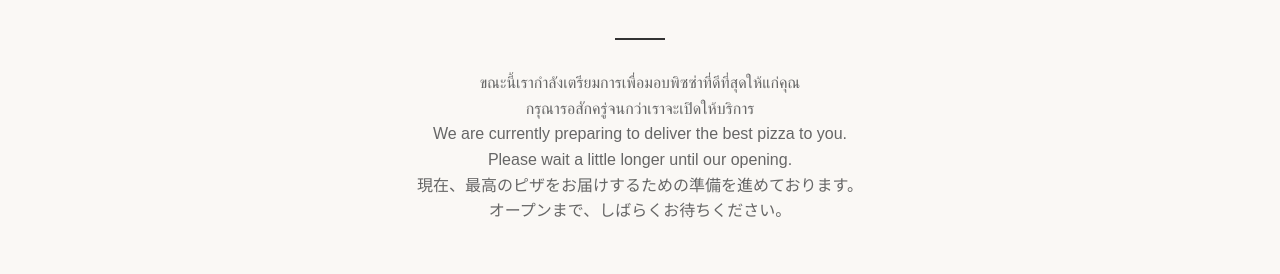
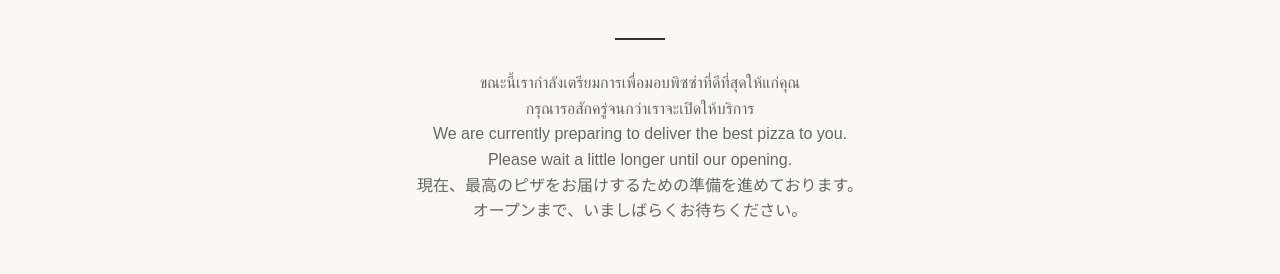
Before and after one commit to xspeed122000-jpg/cecefarm-full-blog, a Next.js app: page /en/pizza in a window 1280 px wide. Shown: the part 343-617 px from the top of the page. Built offline with nearby package versions, Linux system fonts and the light colour scheme; a web font is replaced by a local one.

Commit message:
add post

```diff
--- a/app/[lang]/pizza/page.tsx
+++ b/app/[lang]/pizza/page.tsx
@@ -25,7 +25,7 @@ export default function PizzaPage() {
         We are currently preparing to deliver the best pizza to you.<br />
         Please wait a little longer until our opening.<br />
         現在、最高のピザをお届けするための準備を進めております。<br />
-        オープンまで、しばらくお待ちください。
+        オープンまで、いましばらくお待ちください。
       </p>
     </main>
   );
```
